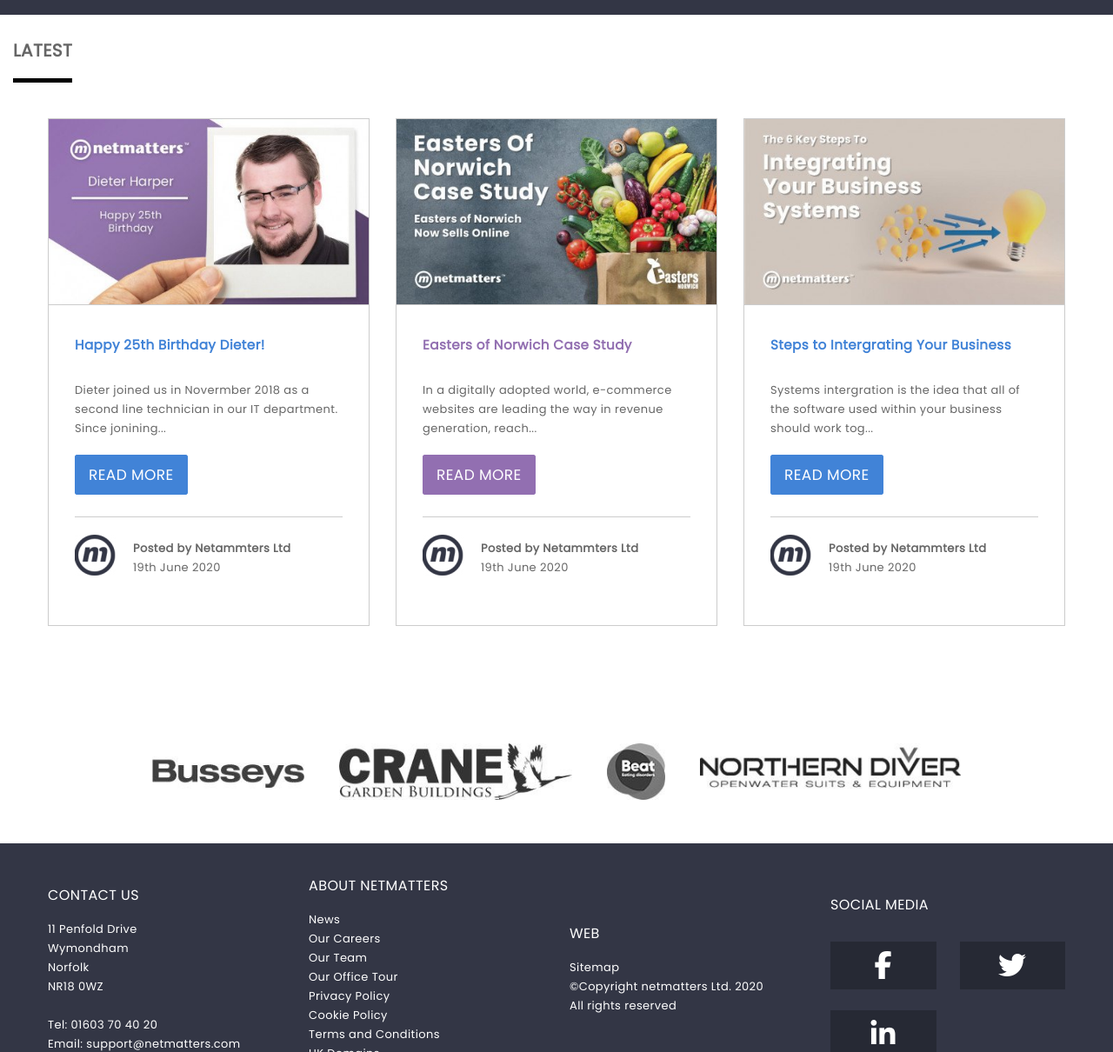
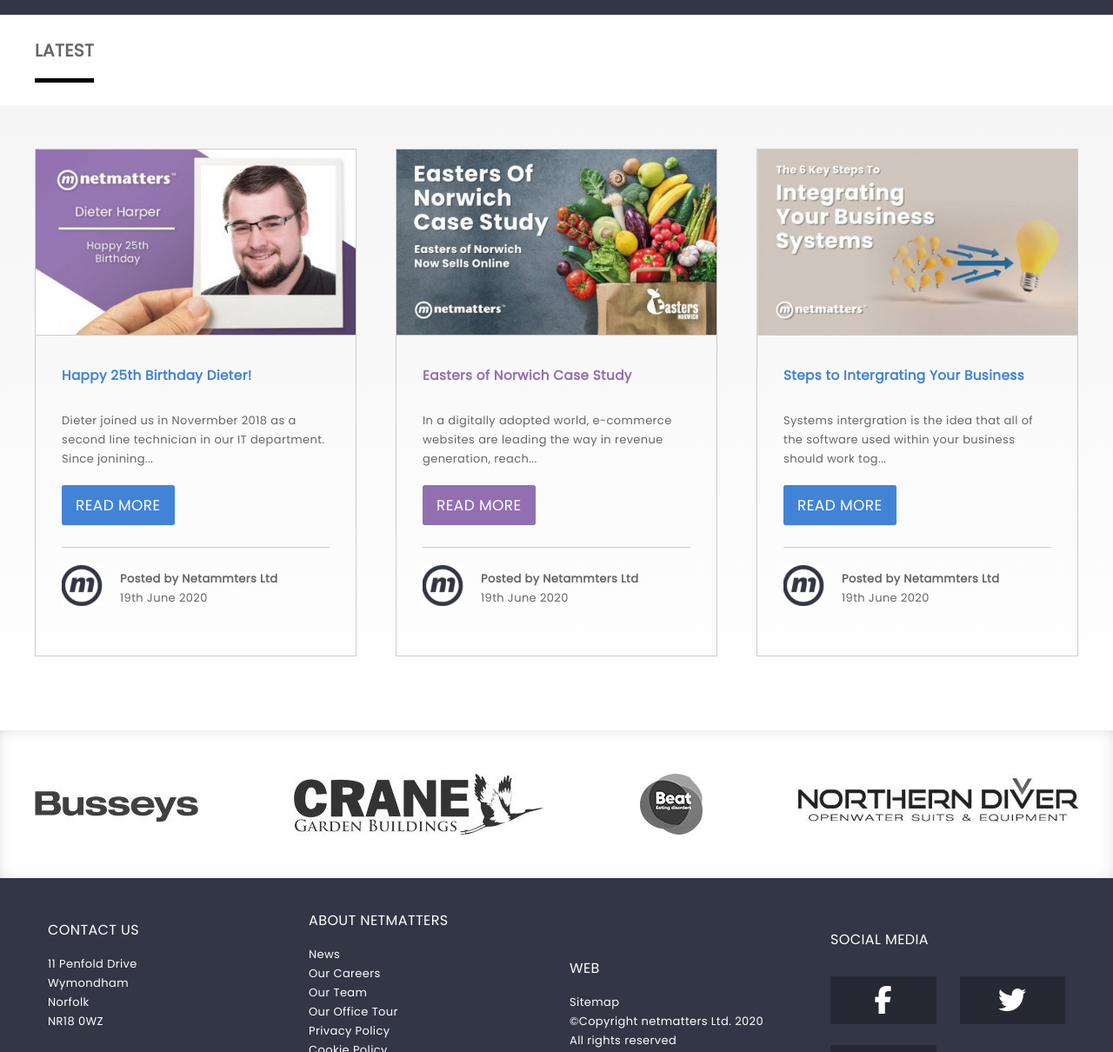
Before and after one commit to JordanMCode/HTML-Reflection, a plain HTML site: page index.html in a window 1280 px wide. Shown: the part 2170-3380 px from the top of the page at 87% size. Drawn offline with Linux system fonts and the light colour scheme; files whose address does not match are found by name.

Commit message:
Pre Icon Refactor

```diff
--- a/index.html
+++ b/index.html
@@ -395,6 +395,7 @@
             </div>
         </div>
     </div>
+    <div class="sponsor-wrap">
         <div class="sponsors">
             <div class="brand-container">
                 <div class="brand-logo bus">
@@ -419,6 +420,7 @@
                     <img src="img/nd.jpeg" />
                     <div class="brand-logo-color northern-color">
                         <img src="img/nd-color.png" />
+                    </div>
                 </div>
             </div>
         </div>
--- a/scss/layout/_containers.scss
+++ b/scss/layout/_containers.scss
@@ -99,6 +99,7 @@
 .latest-bar {
     display: flex;
     align-items: center;
+
     height: 104px;
     margin-right: auto;
     margin-left: auto;
@@ -126,8 +127,9 @@
 
 
 .news-section {
-    padding: 15px 15px 50px;
+    padding: 50px 15px 50px;
     width: 100%;
+    background-image: linear-gradient(to bottom, rgba(230,230,230,.4), rgba(230,230,230,0));
 }
 .news-block {
     display: flex;
@@ -224,6 +226,11 @@
     width: 100%;
 }
 
+.sponsor-wrap {
+    box-shadow: inset 0px 1px 30px -20px #666666;
+    width: 100%;
+}
+
 .sponsors {
     display: none;
     height: 145.11px;
@@ -247,7 +254,7 @@
 .brand-container {
     display: flex;
     margin: 0 auto;
-    justify-items: center;
+    justify-items: space-between;
     width: 750px;
     min-width: 750px;
 }
@@ -277,7 +284,6 @@
 .accred-imgs {
     display: flex;
     justify-content: center;
-    width: 100%;
     max-width: 750px;
     max-height: 88px;
     margin: 0 auto;
@@ -301,7 +307,6 @@
     top: 7.5px;
 }
 
-
 .f-50,
 .qms,
 .carbon {
--- a/scss/layout/_media-queries.scss
+++ b/scss/layout/_media-queries.scss
@@ -82,10 +82,15 @@
     }
 
 
+    .latest-bar {
+        width: 750px;
+        max-width: 750px;
+        padding: 0;
+    }
 
     .news {
         flex-direction: row;
-        justify-content: center;
+        justify-content: space-between;
         height: 100%;
         max-width: 750px;
         margin: 0 auto;
@@ -112,9 +117,25 @@
     .sponsors {
         display: flex;
         justify-items: center;
+        margin: 0 auto;
         padding: 50px 0;
-        margin: 0 15px;
-        height: 165px;
+        height: 170px;
+        width: 750px;
+        max-width: 750px;
+    }
+
+        .brand-container {
+        display: flex;
+        align-content: center;
+        justify-content: space-between;
+    }
+
+    .northern {
+        padding-right: 0;
+    }
+
+    .bus {
+        padding-left: 0;
     }
 
     .brand-logo {
@@ -235,6 +256,12 @@
     }
 
 
+    .latest-bar {
+        width: 970px;
+        max-width: 970px;
+        padding: 0;
+    }
+
     .news {
         width: 970px;
         max-width: 970px;
@@ -247,8 +274,14 @@
         max-width: 485px;
     }
 
+    .sponsors {
+        width: 970px;
+        max-width: 970px;
+    }
+
     .brand-container {
         width: 970px;
+        max-width: 970px;
     }
 
     .accred {
@@ -259,6 +292,7 @@
         width: 970px;
         max-width: 970px;
         max-height: 110px;
+        height: 110px;
     }
 
     .accred-img-color {
@@ -353,6 +387,13 @@
         width: 600px;
     }
 
+
+    .latest-bar {
+        width: 1200px;
+        max-width: 1200px;
+        padding: 0;
+    }
+
     .news {
         width: 1200px;
         max-width: 1200px;
@@ -373,6 +414,17 @@
     .news-text {
         width: 370px;
         height: 370px;
+    }
+
+    .sponsor-wrap {
+        display: flex;
+        align-content: center;
+    }
+
+    .brand-container,
+    .sponsors {
+        width: 1200px;
+        max-width: 1200px;
     }
 
     footer {
```
Also changed, not shown: css/style.css, 1 other file. Lines whose indentation alone changed are shown as unchanged.
